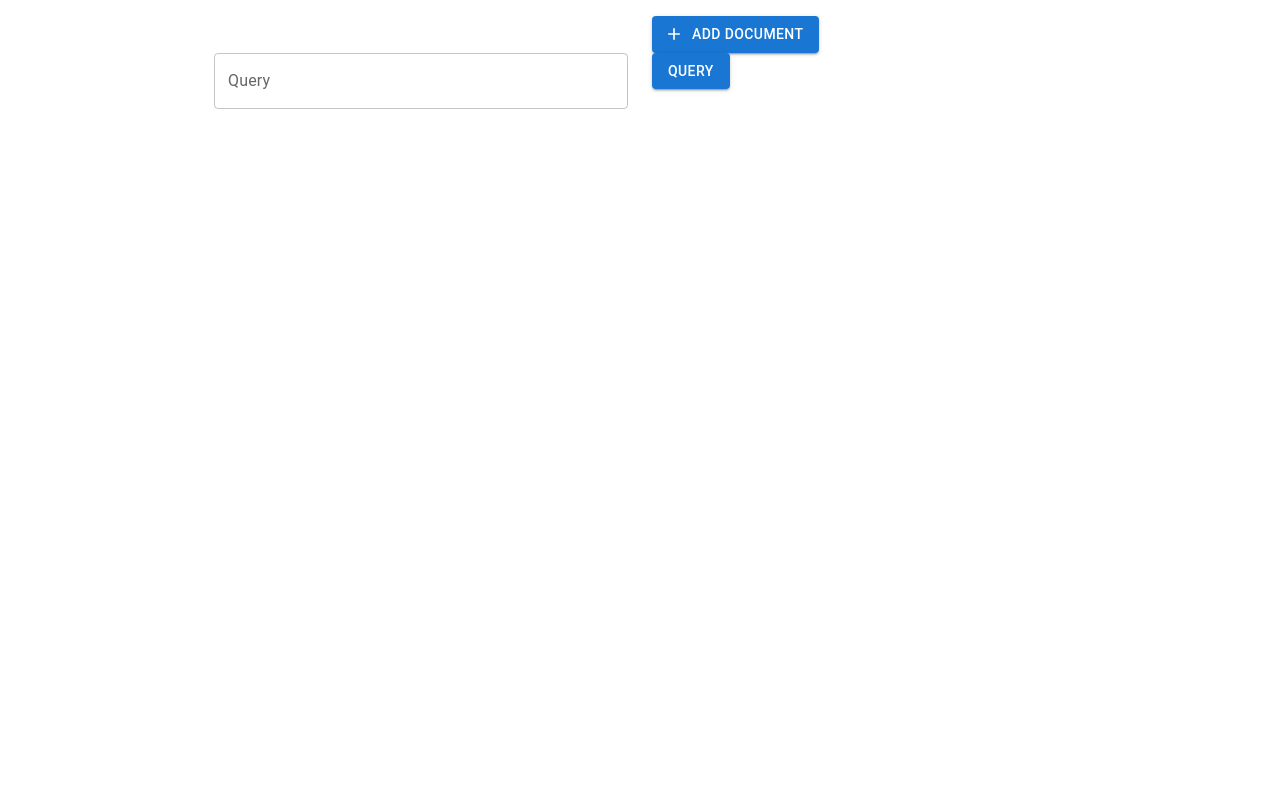
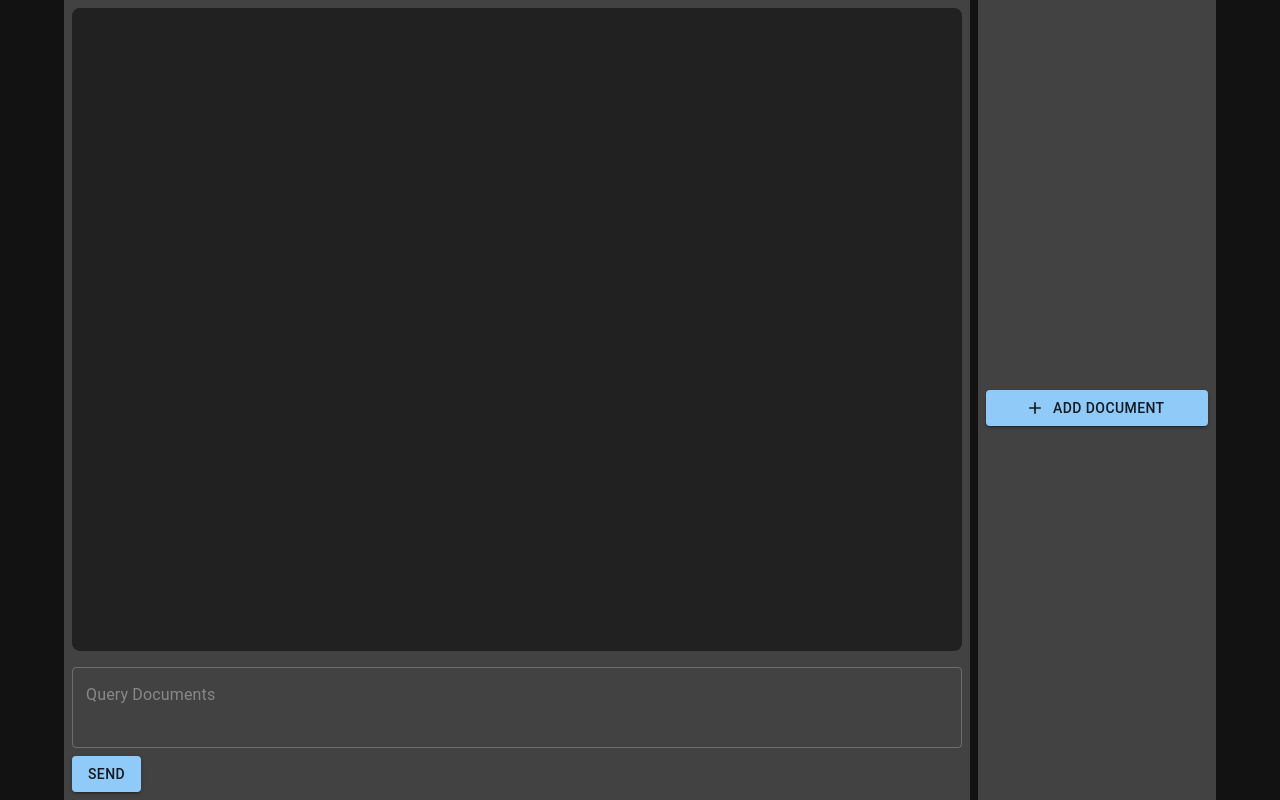
Before and after one commit to foolishsailor/savant, a React (Create React App) app in the folder frontend/: page / in a window 1280 px wide. Built offline with nearby package versions, Linux system fonts and the light colour scheme.

Commit message:
tidy up fe

```diff
--- a/frontend/src/App.tsx
+++ b/frontend/src/App.tsx
@@ -14,6 +14,17 @@ import {
 import DeleteIcon from '@mui/icons-material/Delete';
 import AddIcon from '@mui/icons-material/Add';
 import ReactMarkdown from 'react-markdown';
+import { QueryContainer } from './components/queryContainer';
+import { CssBaseline, ThemeProvider, createTheme } from '@mui/material';
+import { PageContainer } from './components/pageContainer';
+import { DocumentContainer } from './components/documentContainer';
+import { ConversationContainer } from './components/conversationContainer';
+import QueryInput from './components/queryInput';
+const darkTheme = createTheme({
+  palette: {
+    mode: 'dark'
+  }
+});
 
 const App: React.FC = () => {
   const [documents, setDocuments] = useState<any[]>([]);
@@ -64,12 +75,17 @@ const App: React.FC = () => {
   };
 
   return (
-    <Container maxWidth="md">
-      <Grid container spacing={3}>
-        <Grid item xs={12} md={6}>
+    <ThemeProvider theme={darkTheme}>
+      <CssBaseline />
+      <Container maxWidth="lg" sx={{}}>
+        <PageContainer>
+          <QueryContainer>
+            <ConversationContainer>
               <ReactMarkdown>{response}</ReactMarkdown>
-        </Grid>
-        <Grid item xs={12} md={6}>
+            </ConversationContainer>
+            <QueryInput />
+          </QueryContainer>
+          <DocumentContainer>
             <List>
               {documents.map((doc, index) => (
                 <ListItem key={index}>
@@ -86,32 +102,24 @@ const App: React.FC = () => {
                 </ListItem>
               ))}
             </List>
-          <Button variant="contained" startIcon={<AddIcon />} component="label">
+            <Button
+              variant="contained"
+              startIcon={<AddIcon />}
+              component="label"
+            >
               Add Document
               <input
                 type="file"
                 hidden
-              onChange={(e) => e.target.files && addDocument(e.target.files[0])}
+                onChange={(e) =>
+                  e.target.files && addDocument(e.target.files[0])
+                }
               />
             </Button>
-        </Grid>
-      </Grid>
-      <Grid container spacing={3}>
-        <Grid item xs={12} md={6}>
-          <TextField
-            fullWidth
-            label="Query"
-            value={query}
-            onChange={(e) => setQuery(e.target.value)}
-          />
-        </Grid>
-        <Grid item xs={12} md={6}>
-          <Button variant="contained" color="primary" onClick={queryDocuments}>
-            Query
-          </Button>
-        </Grid>
-      </Grid>
+          </DocumentContainer>
+        </PageContainer>
       </Container>
+    </ThemeProvider>
   );
 };
 
--- /dev/null
+++ b/frontend/src/components/conversationContainer.tsx
@@ -0,0 +1,26 @@
+import { ReactNode } from 'react';
+import { Grid } from '@mui/material';
+import { useTheme } from '@mui/system';
+
+export interface ConversationContainerProps {
+  children?: ReactNode;
+}
+
+export const ConversationContainer = ({
+  children
+}: ConversationContainerProps) => {
+  const theme = useTheme();
+  return (
+    <Grid
+      container
+      sx={{
+        backgroundColor: theme.palette.grey[900],
+        borderRadius: 2,
+        p: 1,
+        flex: 5
+      }}
+    >
+      {children}
+    </Grid>
+  );
+};
--- /dev/null
+++ b/frontend/src/components/documentContainer.tsx
@@ -0,0 +1,28 @@
+import { ReactNode } from 'react';
+import { Grid } from '@mui/material';
+import { useTheme } from '@mui/system';
+
+export interface DocumentContainerProps {
+  children?: ReactNode;
+}
+
+export const DocumentContainer = ({ children }: DocumentContainerProps) => {
+  const theme = useTheme();
+  return (
+    <Grid
+      container
+      sx={{
+        display: 'flex',
+        flexDirection: 'column',
+        flex: 1,
+        p: 1,
+        flexWrap: 'nowrap',
+        minWidth: 200,
+        justifyContent: 'center',
+        backgroundColor: theme.palette.grey[800]
+      }}
+    >
+      {children}
+    </Grid>
+  );
+};
--- /dev/null
+++ b/frontend/src/components/pageContainer.tsx
@@ -0,0 +1,24 @@
+import { ReactNode } from 'react';
+import { Box, Grid } from '@mui/material';
+
+export interface PageContainerProps {
+  children?: ReactNode;
+}
+
+export const PageContainer = ({ children }: PageContainerProps) => {
+  return (
+    <Grid
+      container
+      columnGap={1}
+      sx={{
+        minHeight: '100vh',
+        display: 'flex',
+        justifyContent: 'center',
+        flexDirection: 'row',
+        flexWrap: 'nowrap'
+      }}
+    >
+      {children}
+    </Grid>
+  );
+};
--- /dev/null
+++ b/frontend/src/components/queryContainer.tsx
@@ -0,0 +1,29 @@
+import { ReactNode } from 'react';
+import { Grid } from '@mui/material';
+import { useTheme } from '@mui/system';
+
+export interface QueryContainerProps {
+  children?: ReactNode;
+}
+
+export const QueryContainer = ({ children }: QueryContainerProps) => {
+  const theme = useTheme();
+  return (
+    <Grid
+      container
+      sx={{
+        display: 'flex',
+        flexDirection: 'column',
+        flex: 4,
+
+        p: 1,
+        flexWrap: 'nowrap',
+        minWidth: 200,
+        justifyContent: 'center',
+        backgroundColor: theme.palette.grey[800]
+      }}
+    >
+      {children}
+    </Grid>
+  );
+};
--- /dev/null
+++ b/frontend/src/components/queryInput.tsx
@@ -0,0 +1,65 @@
+import React, { useState } from 'react';
+import { TextField, Button, Grid } from '@mui/material';
+
+const QueryInput = () => {
+  const [inputText, setInputText] = useState('');
+  const [response, setResponse] = useState('');
+
+  const handleChange = (event: React.ChangeEvent<HTMLInputElement>) => {
+    setInputText(event.target.value);
+  };
+
+  const queryDocuments = async () => {
+    try {
+      const result = await fetch('http://localhost:4000/askQuestion', {
+        method: 'POST',
+        headers: { 'Content-Type': 'application/json' },
+        body: JSON.stringify({ question: inputText })
+      });
+      const data = await result.json();
+      setResponse(data.response);
+    } catch (error) {
+      console.error(error);
+    }
+  };
+
+  return (
+    <Grid
+      item
+      container
+      rowGap={1}
+      sx={{
+        pt: 2,
+        flex: 1,
+        flexDirection: 'column',
+        flexWrap: 'nowrap',
+        height: '100%'
+      }}
+    >
+      <Grid item container sx={{ flex: 1 }}>
+        <TextField
+          fullWidth
+          label="Query Documents"
+          value={inputText}
+          onChange={handleChange}
+          multiline
+          InputProps={{
+            style: {
+              color: '#EEE',
+              height: '100%',
+              alignItems: 'flex-start'
+            }
+          }}
+          sx={{ label: { color: '#888' } }}
+        />
+      </Grid>
+      <Grid item sx={{}}>
+        <Button variant="contained" color="primary" onClick={queryDocuments}>
+          Send
+        </Button>
+      </Grid>
+    </Grid>
+  );
+};
+
+export default QueryInput;
```
Lines whose indentation alone changed are shown as unchanged.
